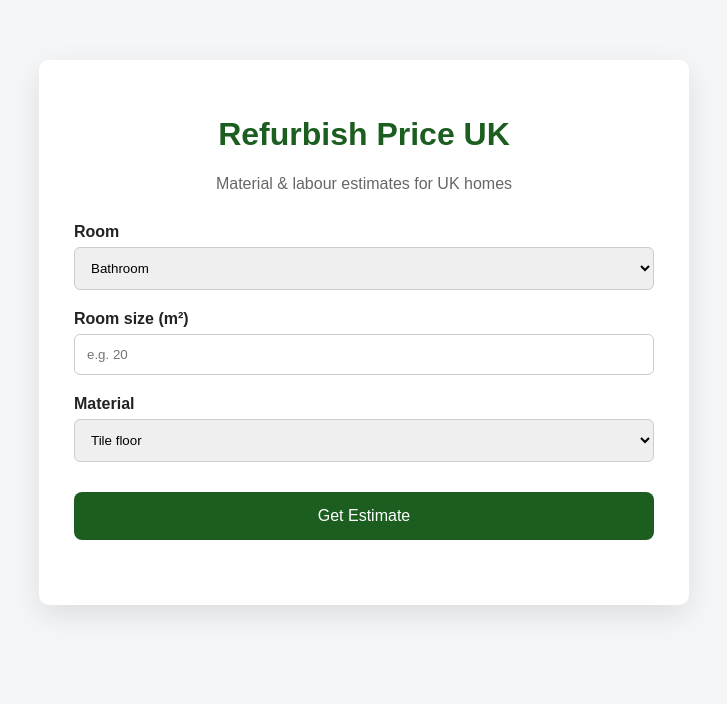
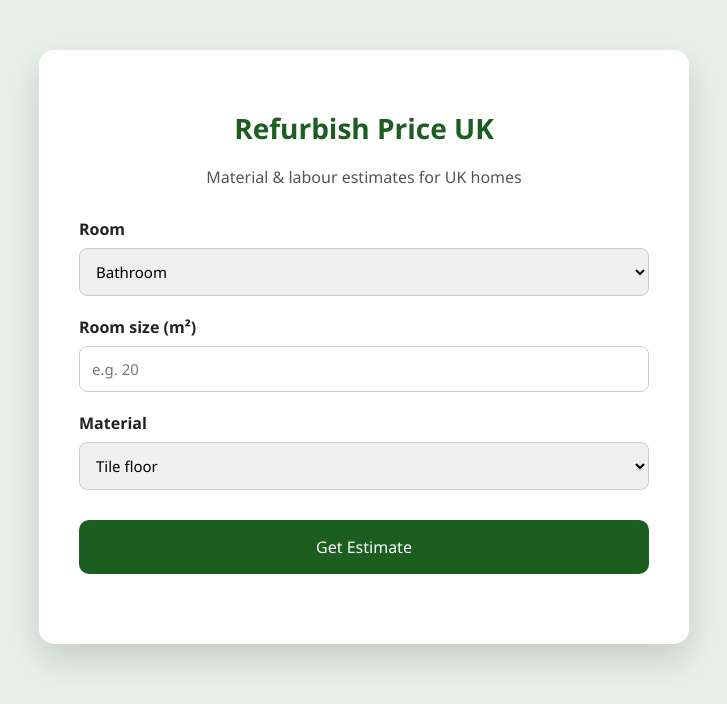
Before and after one commit to andrei942/refurbish-price-uk, a plain HTML site: page index.html in a window 1280 px wide. Shown: the whole page, without its empty margins (276-1003 px from the left). Drawn offline with Linux system fonts and the light colour scheme.

Commit message:
Update style.css

```diff
--- a/style.css
+++ b/style.css
@@ -1,58 +1,65 @@
 * {
   box-sizing: border-box;
-  font-family: Arial, Helvetica, sans-serif;
+  font-family: 'Segoe UI', Tahoma, Geneva, Verdana, sans-serif;
 }
 
 body {
   margin: 0;
-  background: #f4f6f8;
+  background: #e8f0ea; /* soft professional background */
   color: #222;
 }
 
 .container {
   max-width: 650px;
-  margin: 60px auto;
+  margin: 50px auto;
   background: #ffffff;
-  padding: 35px;
-  border-radius: 10px;
-  box-shadow: 0 10px 30px rgba(0,0,0,0.1);
+  padding: 40px;
+  border-radius: 15px;
+  box-shadow: 0 15px 35px rgba(0,0,0,0.15);
 }
 
 .title {
-  color: #1b5e20;
+  color: #1b5e20; /* green title */
+  font-size: 28px;
   text-align: center;
 }
 
 .subtitle {
   text-align: center;
-  color: #666;
+  color: #555;
+  font-size: 16px;
   margin-bottom: 30px;
+}
+
+.form-group {
+  margin-top: 20px;
 }
 
 label {
   display: block;
-  margin-top: 20px;
   font-weight: bold;
+  margin-bottom: 8px;
 }
 
 input, select {
   width: 100%;
   padding: 12px;
-  margin-top: 6px;
-  border-radius: 6px;
+  border-radius: 8px;
   border: 1px solid #ccc;
+  font-size: 15px;
 }
 
 button {
+  width: 100%;
+  padding: 16px;
   margin-top: 30px;
-  width: 100%;
-  padding: 15px;
   background: #1b5e20;
   color: white;
+  font-size: 16px;
   border: none;
-  border-radius: 8px;
-  font-size: 16px;
+  border-radius: 10px;
   cursor: pointer;
+  transition: 0.3s;
 }
 
 button:hover {
@@ -61,6 +68,8 @@ button:hover {
 
 #result {
   margin-top: 30px;
-  font-size: 16px;
+  font-size: 18px;
+  font-weight: 600;
+  text-align: center;
   line-height: 1.6;
 }
```
